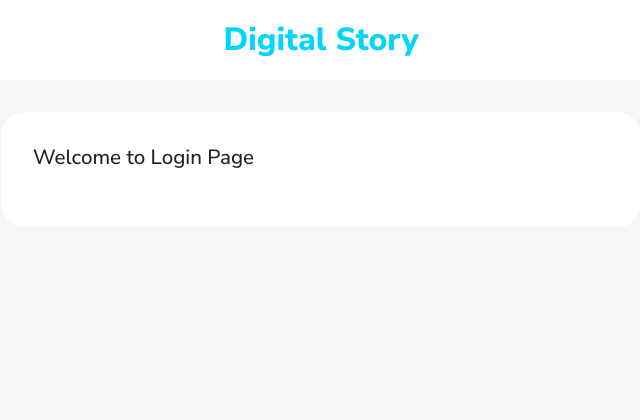
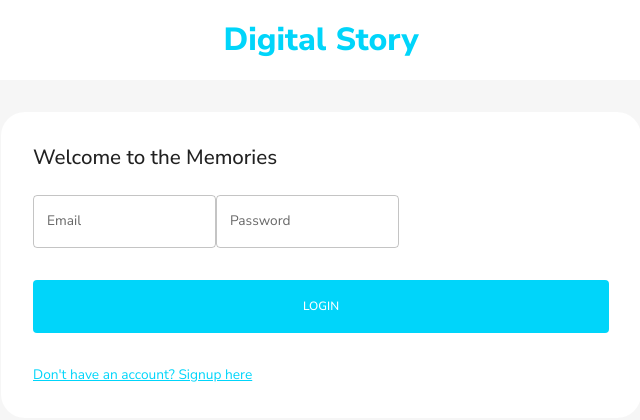
Before and after one commit to qaziadan2022skipq/capstone_project_frontend, a React (Create React App) app: page / in a window 1280 px wide. Shown: the top 420 px of the page, without its empty margins (319-959 px from the left). Built offline with nearby package versions, Linux system fonts and the light colour scheme.

Commit message:
login and register page successfully integrated with backend and is final

```diff
--- a/src/App.js
+++ b/src/App.js
@@ -12,6 +12,7 @@
 function App() {
   const mode = useSelector((state) => state.mode);
   const theme = useMemo(() => createTheme(themeSettings(mode)), [mode]);
+  const isAuth = Boolean(useSelector((state) => state.token));
 
   return (
     <div className="App">
@@ -20,8 +21,14 @@
           <CssBaseline />
           <Routes>
             <Route path="/" element={<LoginPage />}></Route>
-            <Route path="/home" element={<HomePage />}></Route>
-            <Route path="/profile/:userId" element={<ProfilePage />}></Route>
+            <Route
+              path="/home"
+              element={isAuth ? <HomePage /> : <Navigate to={"/"} />}
+            ></Route>
+            <Route
+              path="/profile/:userId"
+              element={isAuth ? <ProfilePage /> : <Navigate to={"/"} />}
+            ></Route>
             <Route path="/nav" element={<Navbar />} />
           </Routes>
         </ThemeProvider>
--- a/src/page/loginPage/Form.jsx
+++ b/src/page/loginPage/Form.jsx
@@ -8,11 +8,11 @@
   useTheme,
 } from "@mui/material";
 import { Formik } from "formik";
-import { EditOutlinedIcon } from "@mui/icons-material/EditOutlined";
+import EditOutlinedIcon from "@mui/icons-material/EditOutlined";
 import * as yup from "yup";
 import { useNavigate } from "react-router-dom";
 import { useDispatch } from "react-redux";
-import { setLogin } from "redux";
+import { setLogin } from "../../redux/index";
 import Dropzone from "react-dropzone";
 import FlexBetween from "components/FlexBetween";
 
@@ -51,7 +51,52 @@
   const isLogin = pageType === "login";
   const isRegister = pageType === "register";
 
-  const handleFormSubmit = async (values, onSubmitProps) => {};
+  const register = async (values, onSubmitProps) => {
+    const formData = new FormData();
+    for (let value in values) {
+      formData.append(value, values[value]);
+    }
+    formData.append("picturePath", values.picture.name);
+    console.log(formData)
+    const savedUserResponse = await fetch(
+      "http://localhost:3001/auth/register",
+      {
+        method: "POST",
+        body: formData,
+      }
+    );
+    const savedUser = await savedUserResponse.json();
+    onSubmitProps.resetForm();
+    if (savedUser) {
+      setPageType("login");
+    }
+  };
+
+  const login = async (values, onSubmitProps) => {
+    const loggedInResponse = await fetch("http://localhost:3001/auth/login", {
+      method: "POST",
+      headers: { "Content-Type": "application/json" },
+      body: JSON.stringify(values),
+    });
+    const loggedIn = await loggedInResponse.json();
+    console.log(loggedIn);
+    onSubmitProps.resetForm();
+    if (loggedIn) {
+      dispatch(
+        setLogin({
+          user: loggedIn.user,
+          token: loggedIn.token,
+        })
+      );
+      navigate("/home");
+    }
+  };
+
+  const handleFormSubmit = async (values, onSubmitProps) => {
+    if (isLogin) await login(values, onSubmitProps);
+    if (isRegister) await register(values, onSubmitProps);
+  };
+
   return (
     <Formik
       onSubmit={handleFormSubmit}
@@ -102,6 +147,51 @@
                   sx={{ gridColumn: "span 2" }}
                 />
                 <TextField
+                  label="Username"
+                  onBlur={handleBlur}
+                  onChange={handleChange}
+                  value={values.username}
+                  name="username"
+                  error={Boolean(touched.username) && Boolean(errors.username)}
+                  helperText={touched.username && errors.username}
+                  sx={{ gridColumn: "span 4" }}
+                />
+                <Box
+                  gridColumn="span 4"
+                  border={`1px  solid ${palette.neutral.medium}`}
+                  borderRadius="5px"
+                  p="1rem"
+                >
+                  <Dropzone
+                    acceptedFiles=".jpg,.jpeg,.png"
+                    multiple={false}
+                    onDrop={(acceptedFiles) =>
+                      setFieldValue("picture", acceptedFiles[0])
+                    }
+                  >
+                    {({ getRootProps, getInputProps }) => (
+                      <Box
+                        {...getRootProps()}
+                        border={`2px dashed ${palette.primary.main}`}
+                        p="1rem"
+                        sx={{ "&:hover": { cursor: "pointer" } }}
+                      >
+                        <input {...getInputProps()} />
+                        {!values.picture ? (
+                          <p>Add Picture Here</p>
+                        ) : (
+                          <FlexBetween>
+                            <Typography>{values.picture.name}</Typography>
+                            <EditOutlinedIcon />
+                          </FlexBetween>
+                        )}
+                      </Box>
+                    )}
+                  </Dropzone>
+                </Box>
+              </>
+            )}
+            <TextField
               label="Email"
               onBlur={handleBlur}
               onChange={handleChange}
@@ -113,6 +203,7 @@
             />
             <TextField
               label="Password"
+              type="password"
               onBlur={handleBlur}
               onChange={handleChange}
               value={values.password}
@@ -121,8 +212,39 @@
               helperText={touched.password && errors.password}
               sx={{ gridColumn: "span 4" }}
             />
-              </>
-            )}
+          </Box>
+          <Box>
+            <Button
+              fullWidth
+              type="submit"
+              sx={{
+                m: "2rem 0",
+                p: "1rem",
+                backgroundColor: palette.primary.main,
+                color: palette.background.alt,
+                "&:hover": { color: palette.primary.main },
+              }}
+            >
+              {isLogin ? "LOGIN" : "REGISTER"}
+            </Button>
+            <Typography
+              onClick={() => {
+                setPageType(isLogin ? "register" : "login");
+                resetForm();
+              }}
+              sx={{
+                textDecoration: "underline",
+                color: palette.primary.main,
+                "&:hover": {
+                  cursor: "pointer",
+                  color: palette.primary.light,
+                },
+              }}
+            >
+              {isLogin
+                ? "Don't have an account? Signup here"
+                : "Already have an account? Login here"}
+            </Typography>
           </Box>
         </form>
       )}
--- a/src/page/loginPage/Index.jsx
+++ b/src/page/loginPage/Index.jsx
@@ -1,4 +1,5 @@
 import { Box, useTheme, Typography, useMediaQuery } from "@mui/material";
+import Form from "./Form";
 
 const LoginPage = () => {
   const theme = useTheme();
@@ -23,13 +24,10 @@
         borderRadius="1.5rem"
         backgroundColor={theme.palette.background.alt}
       >
-        <Typography
-        fontWeight="500"
-        variant="h5"
-        sx={{mb: "1.5rem"}}
-        >
-            Welcome to Login Page
+        <Typography fontWeight="500" variant="h5" sx={{ mb: "1.5rem" }}>
+          Welcome to the Memories
         </Typography>
+        <Form />
       </Box>
     </Box>
   );
--- a/src/page/navbar/Index.jsx
+++ b/src/page/navbar/Index.jsx
@@ -34,12 +34,12 @@
 
   const theme = useTheme();
   const neutralLight = theme.palette.neutral.light;
-  const dark = theme.palette.neutral.dark;
+  // const dark = theme.palette.neutral.dark;
   const background = theme.palette.background.default;
   const primaryLight = theme.palette.primary.light;
   const alt = theme.palette.background.alt;
 
-  const fullName = "Qazi Adan";
+  const fullName = `${user.firstName} ${user.lastName}`;
 
   return (
     <FlexBetween padding={"1rem 6%"} backgroundColor={alt}>
```
Lines whose indentation alone changed are shown as unchanged.
